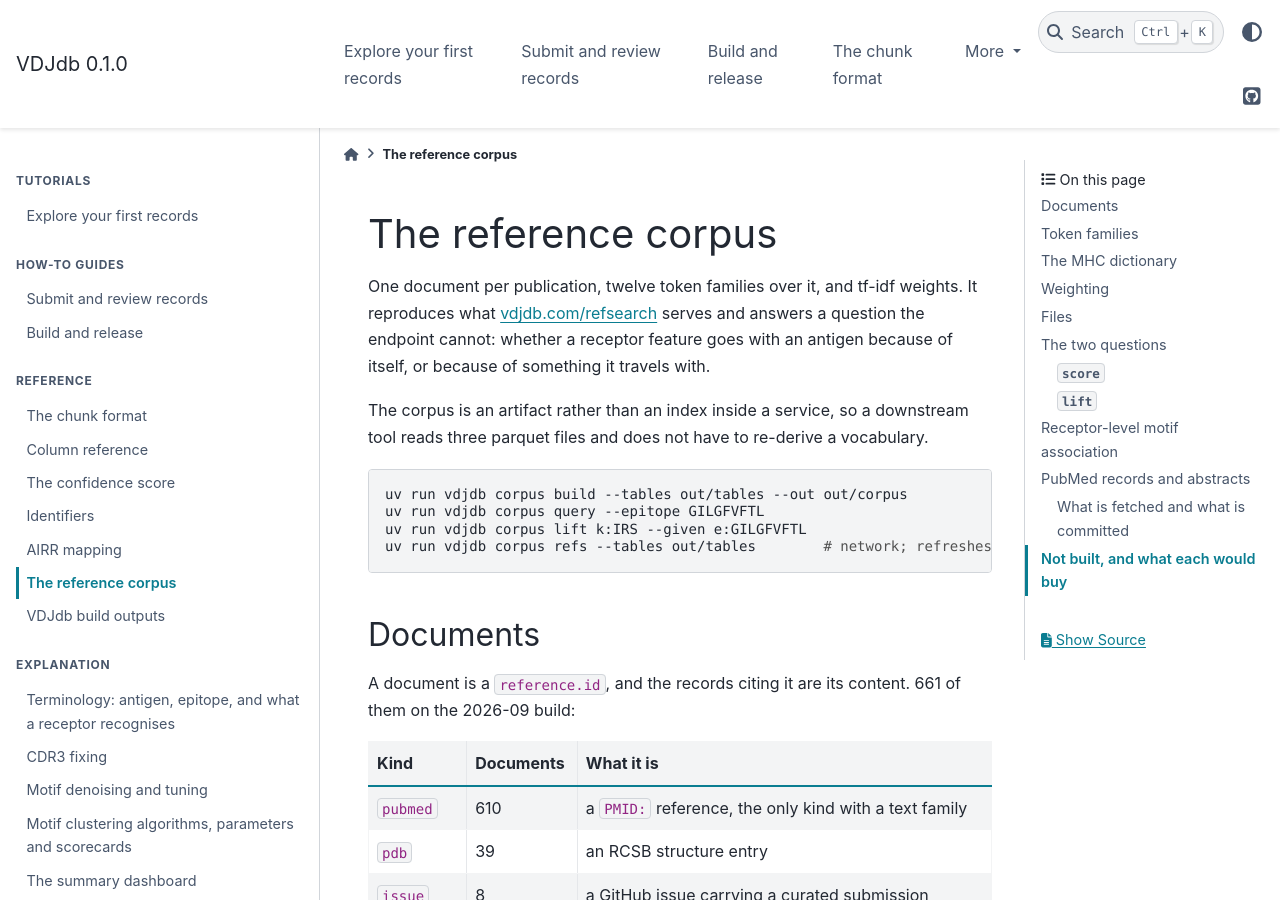
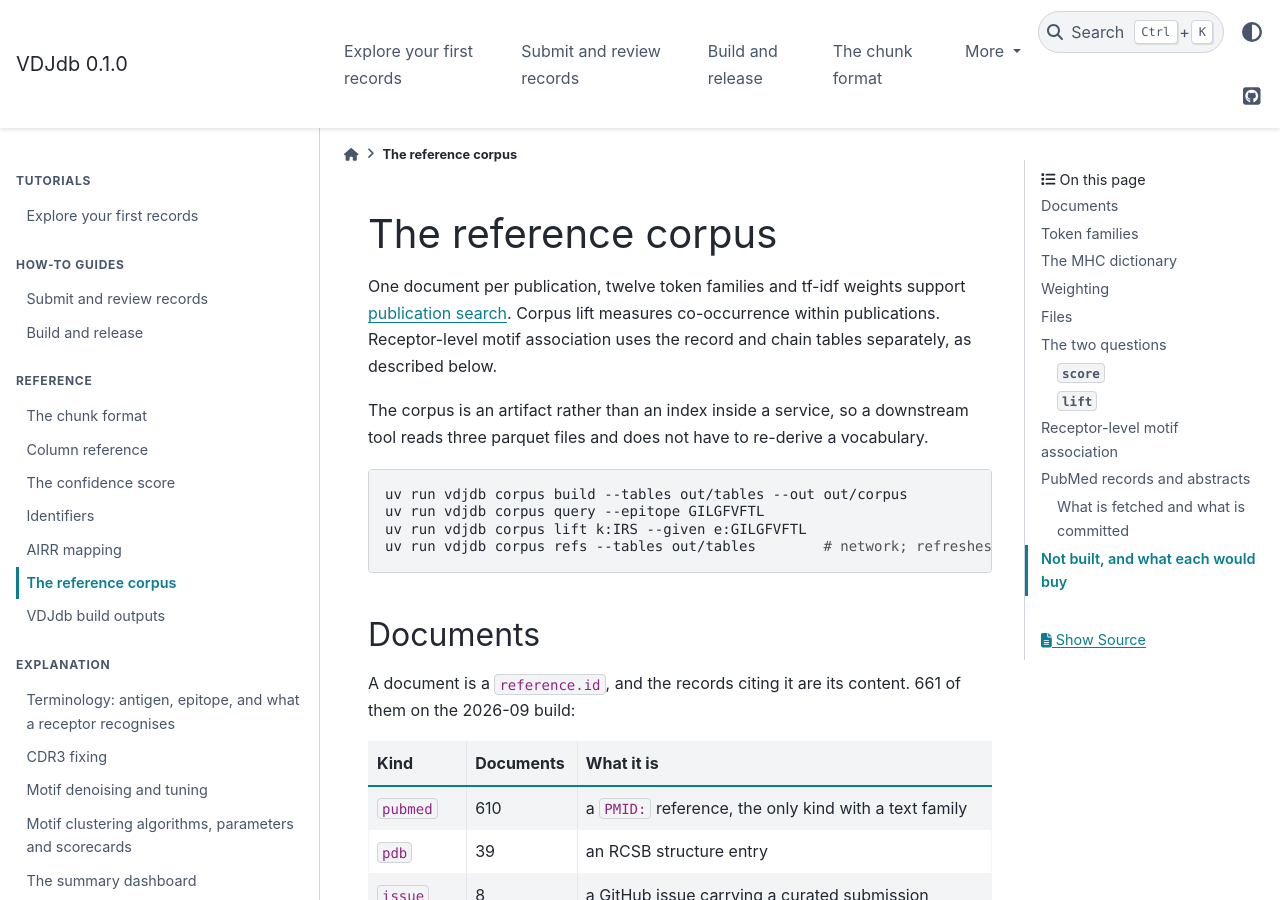
Before and after one commit to antigenomics/vdjdb-db, a Sphinx documentation site: the page built from docs/standards/corpus.md, in a window 1280 px wide and 900 px high. Built offline with Sphinx 7.4.7 and the PyData theme 0.15.4, drawn with Linux system fonts in a browser that asks for light colours; some of the changed text lies outside the part shown.

Commit message:
Clarify publication search scope and final legacy exclusions

```diff
--- a/docs/standards/corpus.md
+++ b/docs/standards/corpus.md
@@ -1,8 +1,8 @@
 # The reference corpus
 
-One document per publication, twelve token families over it, and tf-idf weights. It reproduces what
-[vdjdb.com/refsearch](https://vdjdb.com) serves and answers a question the endpoint cannot: whether a
-receptor feature goes with an antigen because of itself, or because of something it travels with.
+One document per publication, twelve token families and tf-idf weights support
+[publication search](https://vdjdb.com). Corpus lift measures co-occurrence within publications.
+Receptor-level motif association uses the record and chain tables separately, as described below.
 
 The corpus is an artifact rather than an index inside a service, so a downstream tool reads three
 parquet files and does not have to re-derive a vocabulary.
@@ -70,7 +70,7 @@ altered-peptide-ligand study of its own epitope.
 human donor. Collapsing them would merge two different claims about a record.
 
 **Why three MHC granularities.** Restriction is a hierarchy and a question picks its level. The lift of
-`k:CAS` given `mc:MHCI`, given `ml:HLA-A`, and given `m:HLA-A*02:01` are three different claims, and
+`k:CAS` given `mc:MHCI`, given `ml:HLA-A`, and given `m:HLA-A*02:01` select three different publication groups, and
 one allele token makes the broad ones unaskable. Two fields is the resolution VDJdb curates at; deeper
 fields are truncated because keeping them would split one restriction across several tokens.
 
```
Also changed, not shown: 1 other file.
